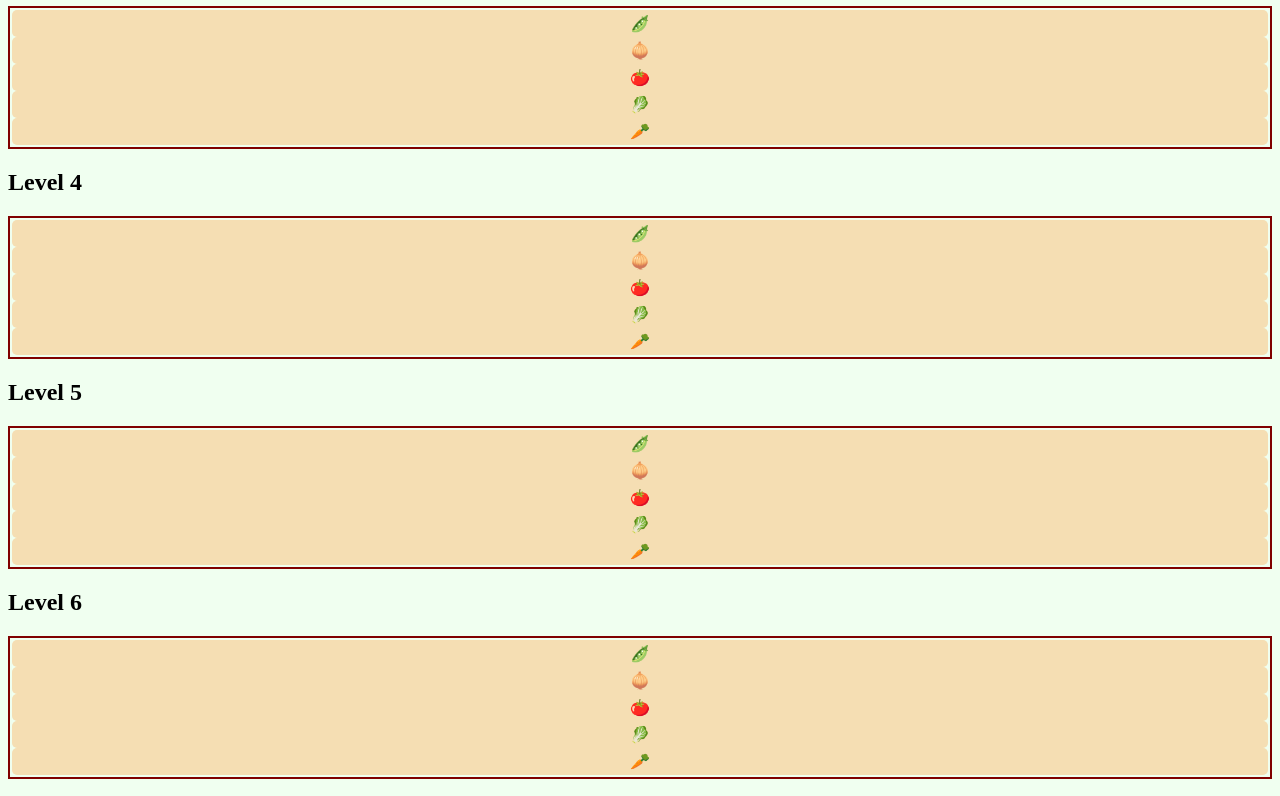
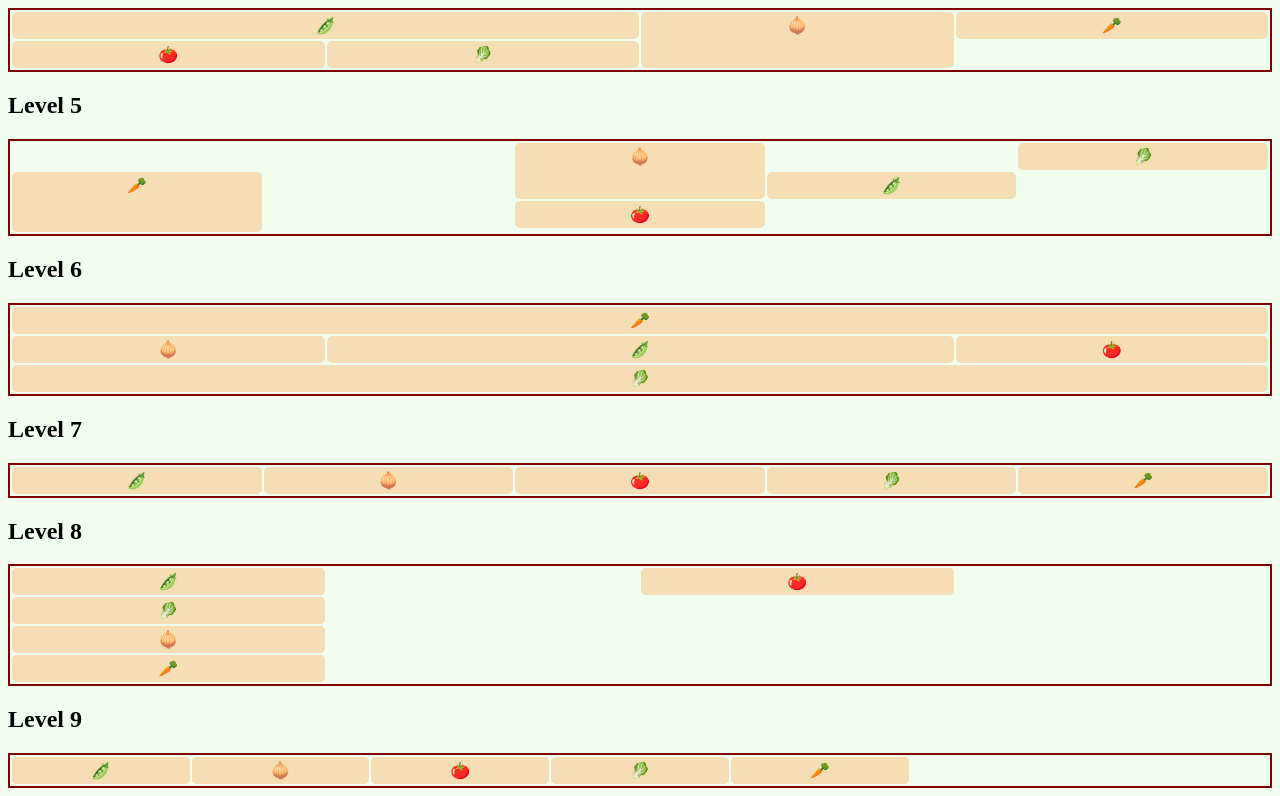
Before and after one commit to angelakaularmynavy-coder/Garden, a plain HTML site: page index.html in a window 1280 px wide. Shown: the part 540-1336 px from the top of the page. Drawn offline with Linux system fonts and the light colour scheme.

Commit message:
Garden Assignment

```diff
--- a/index.css
+++ b/index.css
@@ -1,17 +1,202 @@
-body {
+body{
   background-color: honeydew;
 }
 
-.garden {
+.garden{
   border: 2px solid maroon;
   padding: 2px;
   gap: 2px;
 }
 
-.garden p {
+.garden p{
   margin: 0;
   border-radius: 5px;
   padding: 0.25rem;
   background-color: wheat;
   text-align: center;
 }
+#level-1{
+  display:grid;
+  grid-template-columns: repeat(2,1fr);
+}
+
+#level-2{
+  display:grid;
+  grid-template-columns: repeat(2,1fr);
+grid-template-rows: repeat(3,1fr);
+.peas{
+  grid-column: span 2;
+}
+}
+
+#level-3{
+  display:grid;
+  grid-template-columns: repeat(3,1fr);
+grid-template-rows: repeat(3,1fr);
+.onions{
+  grid-column: span 2;
+}
+.tomatoes{
+  grid-column: span 2;
+}
+.carrots{
+  grid-column: span 3;
+}
+}
+
+#level-4{
+  display:grid;
+  grid-template-columns: repeat(4,1fr);
+grid-template-rows: repeat(2,1fr);
+.peas{
+  grid-column: span 2;
+}
+.onions{
+  grid-row: span 2;
+  grid-column: 3;
+}
+.carrots{
+  grid-row: 1;
+  grid-column: 4;
+}
+.tomatoes{
+  grid-column: 1;
+}
+.lettuce{
+  grid-column: span 1;
+}
+}
+
+#level-5{
+display:grid;
+grid-template-columns: repeat(5, 1fr);
+grid-template-rows: repeat (3, 1fr);
+.carrots{
+  grid-column: 1;
+  grid-row: span 4;
+}
+.onions{
+  grid-column: 3;
+  grid-row: span 2;
+}
+.peas{
+  grid-column: 4;
+  grid-row: 2;
+}
+.tomatoes{
+  grid-column: 3;
+  grid-row: 3;
+}
+.lettuce{
+  grid-column: 5;
+  grid-row: 1;
+}
+}
+
+#level-6{
+display:grid;
+grid-template-columns: repeat(4, 1fr);
+grid-template-rows: repeat (3, 1fr);
+.carrots{
+  grid-column: span 4;
+  grid-row: 1;
+}
+.onions{
+  grid-column: 1;
+  grid-row: 2;
+}
+.peas{
+   grid-column:span 2;
+   grid-row: 2;
+}
+.tomatoes{
+  grid-column: 4;
+  grid-row: 2;
+}
+.lettuce{
+  grid-column: span 4;
+  grid-row: 3;
+}
+}
+
+#level-7{
+display:grid;
+grid-template-columns: repeat(5, 1fr);
+grid-template-rows: repeat (1, 1fr);
+.peas{
+  grid-column: 1;
+  grid-row: 1;
+}
+.onions{
+  grid-column: 2;
+  grid-row: 1;
+}
+.tomatoes{
+   grid-column: 3;
+   grid-row: 1;
+}
+.lettuce{
+  grid-column: 4;
+  grid-row: 1;
+}
+.carrots{
+  grid-column: 5;
+  grid-row: 1;
+}
+}
+#level-8{
+display:grid;
+grid-template-columns: repeat(4, 1fr);
+grid-template-rows: repeat (4, 1fr);
+.peas{
+  grid-column: 1; 3;
+  grid-row: 1; 2;
+}
+.onions{
+  grid-column: 1;
+  grid-row: 3;
+}
+.tomatoes{
+   grid-column:3;
+   grid-row: 1;
+}
+.lettuce{
+  grid-column: 1;
+  grid-row: 2;
+}
+.carrots{
+  grid-column: 1;
+  grid-row: 4;
+}
+}
+#level-9{
+display:grid;
+grid-template-columns: repeat(7, 1fr);
+grid-template-rows: repeat (3, 1fr);
+.peas{
+  grid-column: 1;
+  grid-row: 1;
+}
+.onions{
+  grid-column: 2;
+  grid-row: 1;
+}
+.tomatoes{
+  grid-column: 3;
+  grid-row: 1;
+}
+.lettuce{
+  grid-column: 4;
+  grid-row: 1;
+}
+}
+.carrots{
+  grid-column: 5;
+  grid-row: 1;
+}
+}
+.peas{
+  grid-column: 6;
+  grid-row: 1;
+}
+}
```
Also changed, not shown: index.html (+1 -0 lines).
